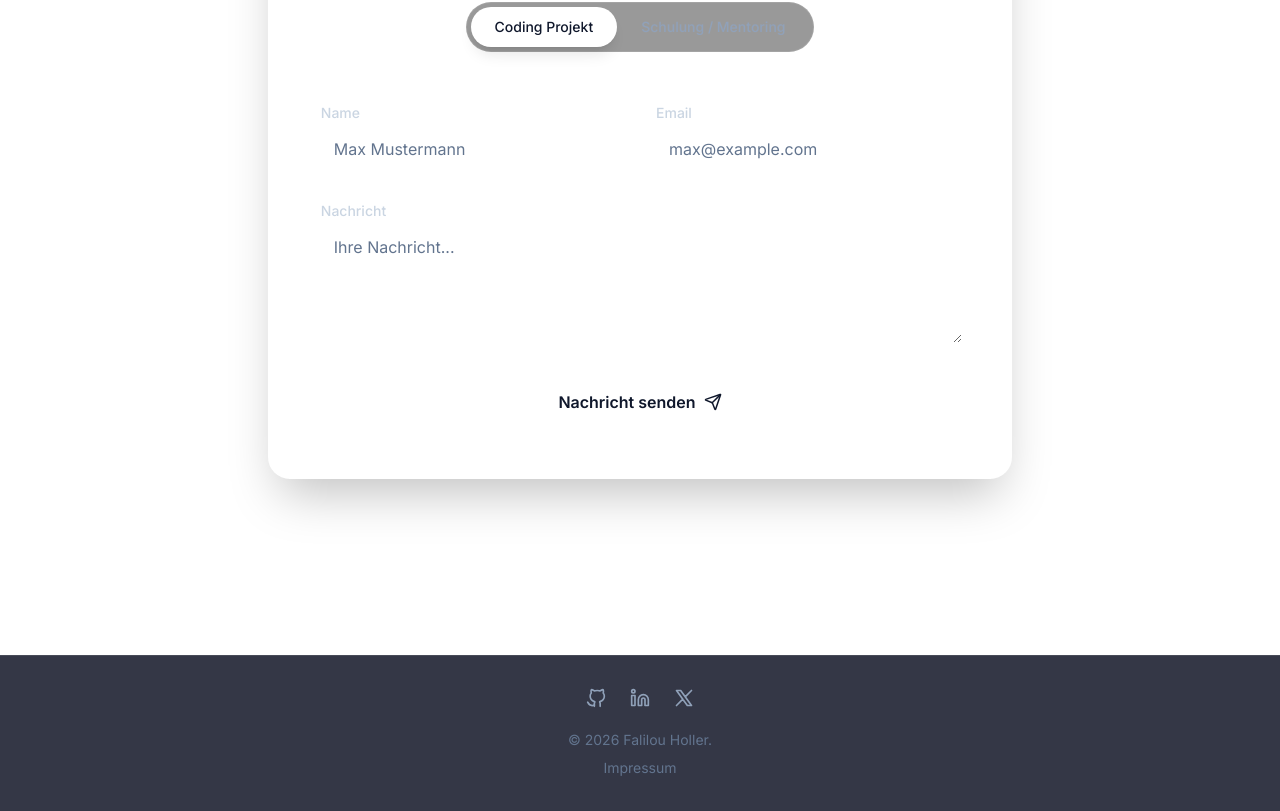
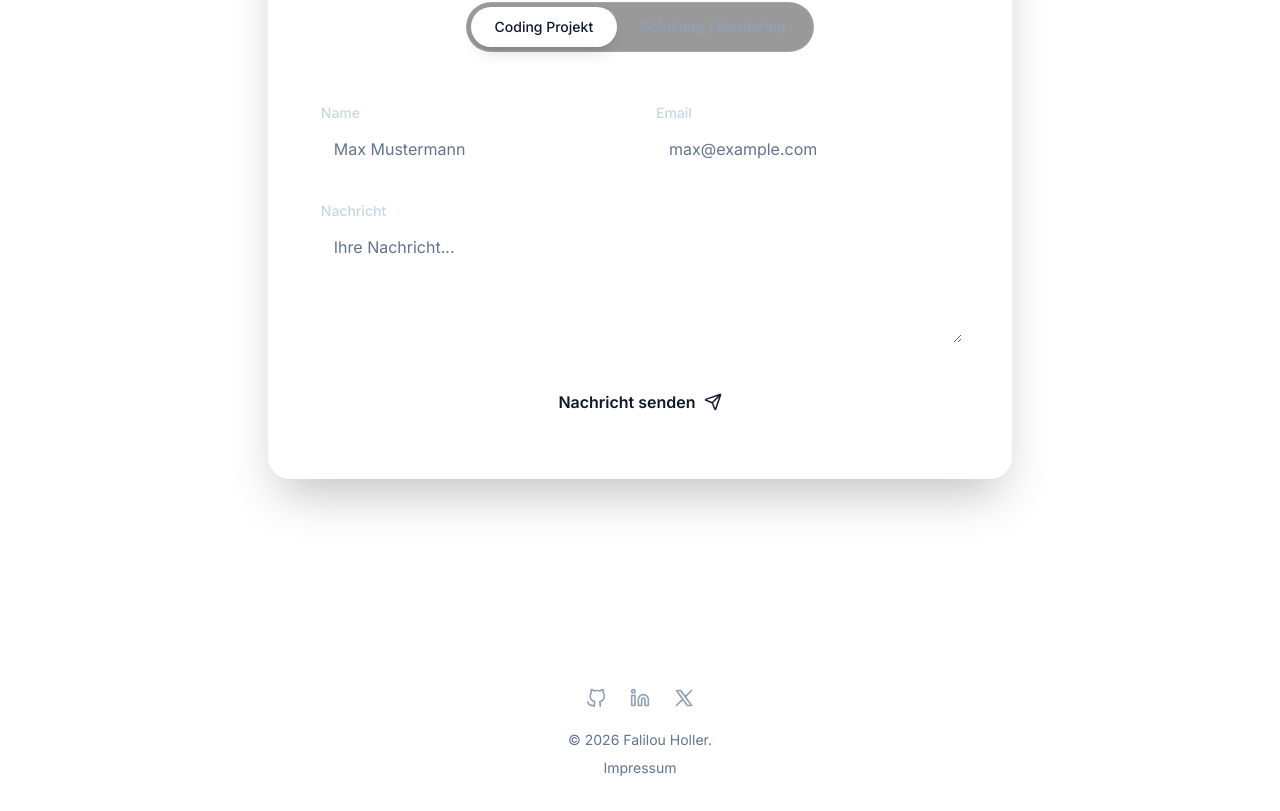
Before and after one commit to Claimbrother/tool-school, a Next.js app: page / in a window 1280 px wide. Shown: the part 2768-3579 px from the top of the page. Built offline with nearby package versions, Linux system fonts and the light colour scheme.

Commit message:
Footer global gemacht

```diff
--- a/app/layout.tsx
+++ b/app/layout.tsx
@@ -1,6 +1,7 @@
 import type { Metadata } from "next";
 import { Geist, Geist_Mono } from "next/font/google";
 import "./globals.css";
+import Footer from "./components/Footer/page";
 
 const geistSans = Geist({
   variable: "--font-geist-sans",
@@ -108,6 +109,7 @@ export default function RootLayout({
           <div className="arc-highlight"></div>
         </div>
         {children}
+        <Footer />
       </body>
     </html>
   );
--- a/app/page.tsx
+++ b/app/page.tsx
@@ -5,7 +5,6 @@ import Navbar from "./components/Navbar";
 
 import HeroSection from "./components/HeroSection/page";
 import ContactSection from "./components/Contact/page";
-import Footer  from "./components/Footer/page";
 import TrainingCyclePath from "./components/TrainingCycle/page";
 
 export default function Home() {
@@ -49,9 +48,6 @@ export default function Home() {
           <ContactSection />
         </section>
       </div>
-      <div className="bg-slate-950/80 ">
-      <Footer />
-      </div>
     </main>
   );
 }
```
